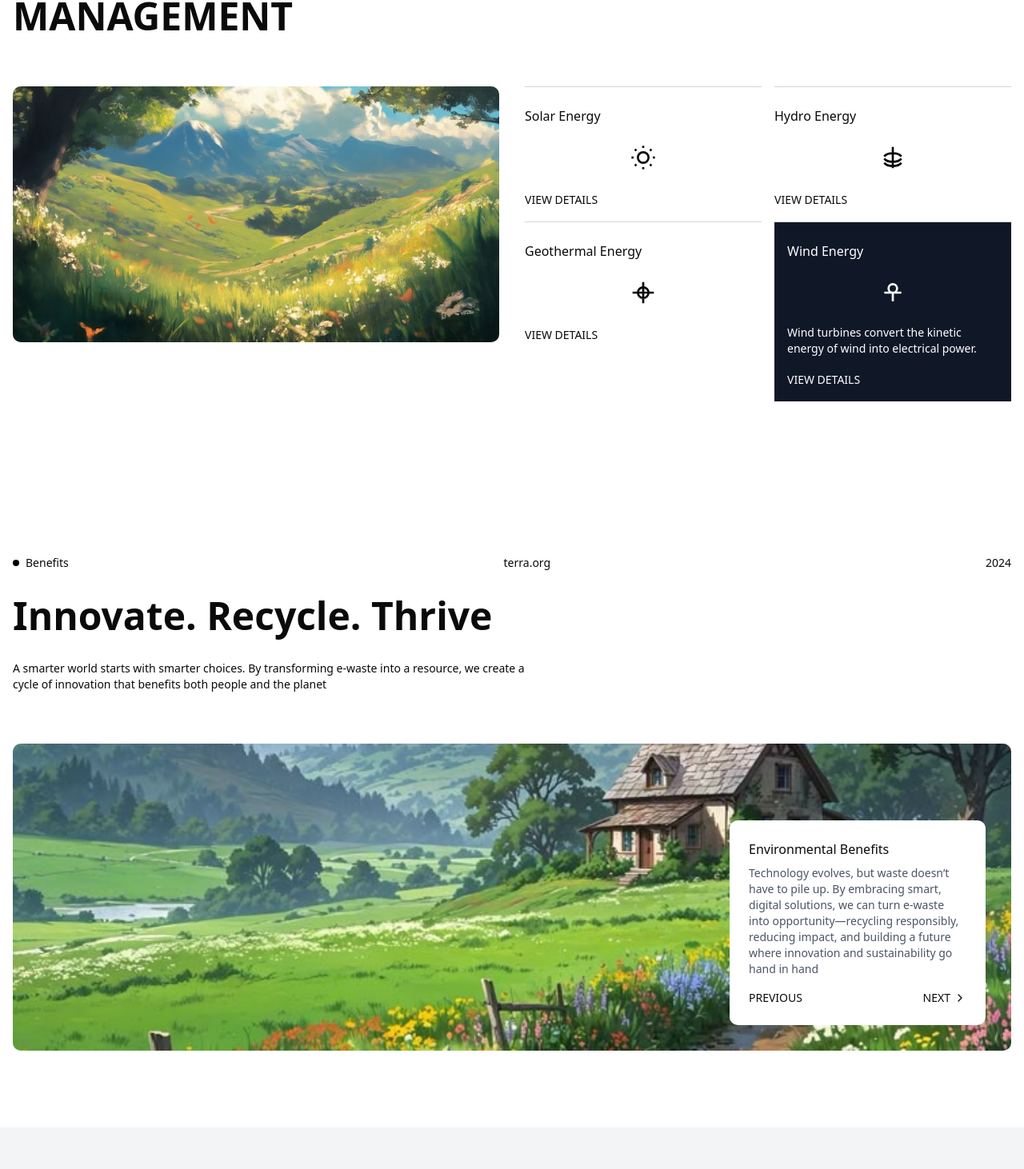
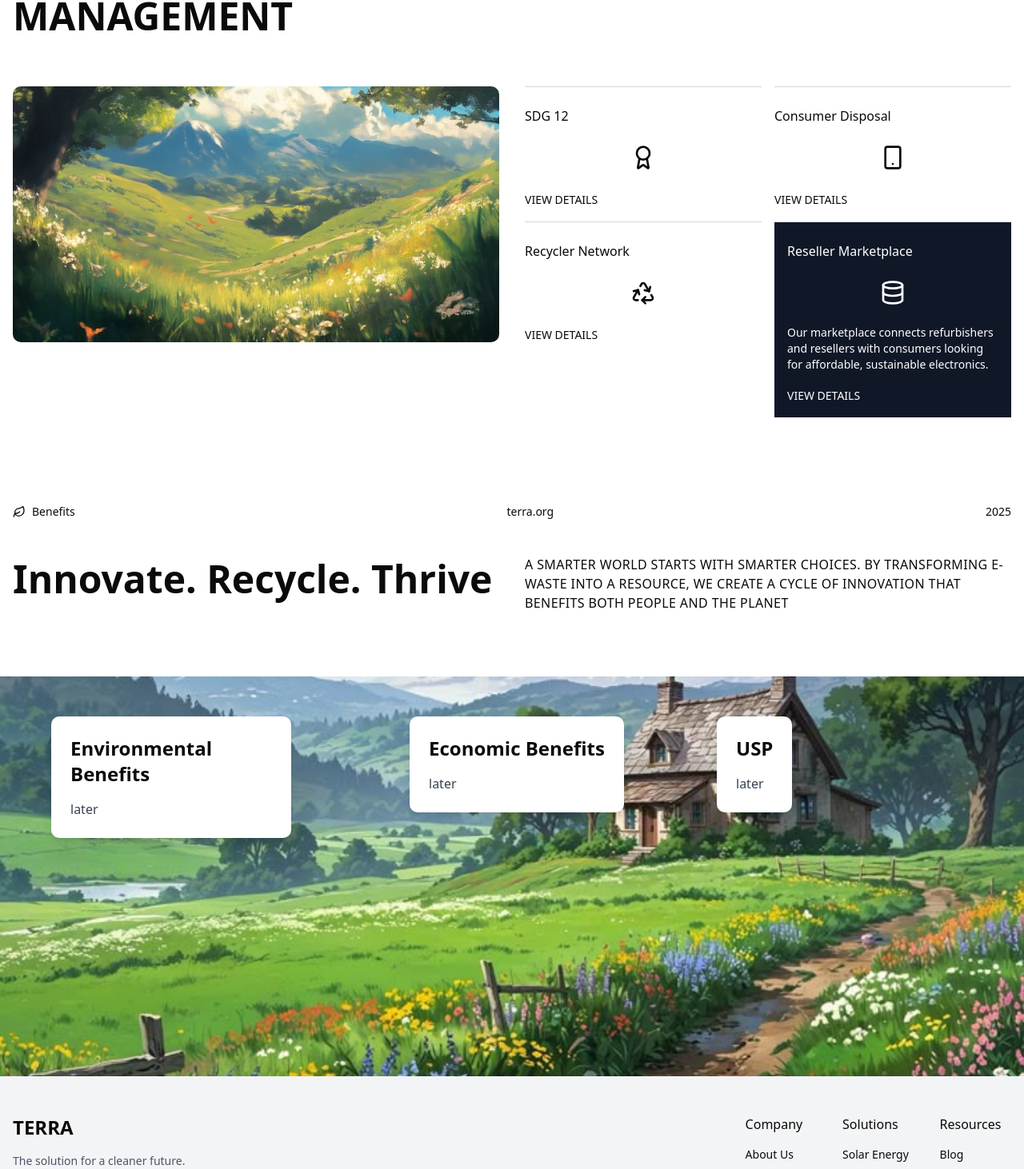
Before and after one commit to arkoroy05/Terra, a Next.js app in the folder Terra/web2/: page / in a window 1280 px wide. Shown: the part 1000-2462 px from the top of the page at 80% size. Built offline with nearby package versions, Linux system fonts and the light colour scheme.

Commit message:
minor landing page stuff

```diff
--- a/Terra/web2/app/page.js
+++ b/Terra/web2/app/page.js
@@ -1,7 +1,19 @@
+"use client"
 import Link from "next/link"
-import { ChevronDown, ChevronRight, ArrowRight } from "lucide-react"
+import { ChevronDown, ChevronRight, ArrowRight,Award , Smartphone,Recycle,Database} from "lucide-react"
+import { useState } from "react"
+import Image from "next/image"
 
 export default function Home() {
+  const [activeDetail, setActiveDetail] = useState(null)
+
+  const toggleDetails = (id) => {
+    if (activeDetail === id) {
+      setActiveDetail(null)
+    } else {
+      setActiveDetail(id)
+    }
+  }
   return (
     <div className="min-h-screen bg-white">
       {/* Navigation */}
@@ -70,67 +82,92 @@ export default function Home() {
           <div className="text-sm">terra.org</div>
           <div className="text-sm">2025</div>
         </div>
-          <h2 className="text-4xl md:text-5xl font-bold max-w-2xl mb-16">
-           THE NEW WAY OF E-WASTE MANAGEMENT
-          </h2>
+        <h2 className="text-4xl md:text-5xl font-bold max-w-2xl mb-16">THE NEW WAY OF E-WASTE MANAGEMENT</h2>
 
         <div className="grid grid-cols-1 md:grid-cols-2 gap-8">
           <div className="rounded-lg overflow-hidden h-80 bg-gray-200 flex items-center justify-center">
-              <img src="/hero2.jpg" alt="Image 1" className="w-full h-full object-cover" />
+            <img src="/hero2.jpg" alt="E-waste management" className="w-full h-full object-cover" />
           </div>
           <div className="grid grid-cols-2 gap-4">
             <div className="border-t border-gray-300 pt-6">
-                <h3 className="font-medium mb-4">Solar Energy</h3>
+              <h3 className="font-medium mb-4">SDG 12</h3>
               <div className="flex justify-center mb-4">
                 <div className="w-12 h-12 flex items-center justify-center">
-                    <svg viewBox="0 0 24 24" className="w-8 h-8" fill="none" stroke="currentColor" strokeWidth="2">
-                      <circle cx="12" cy="12" r="5" />
-                      <line x1="12" y1="1" x2="12" y2="3" />
-                      <line x1="12" y1="21" x2="12" y2="23" />
-                      <line x1="4.22" y1="4.22" x2="5.64" y2="5.64" />
-                      <line x1="18.36" y1="18.36" x2="19.78" y2="19.78" />
-                      <line x1="1" y1="12" x2="3" y2="12" />
-                      <line x1="21" y1="12" x2="23" y2="12" />
-                      <line x1="4.22" y1="19.78" x2="5.64" y2="18.36" />
-                      <line x1="18.36" y1="5.64" x2="19.78" y2="4.22" />
-                    </svg>
+                  <Award className="w-8 h-8" />
                 </div>
               </div>
-                <button className="text-sm font-medium">VIEW DETAILS</button>
+              <button className="text-sm font-medium" onClick={() => toggleDetails("sdg12")}>
+                VIEW DETAILS
+              </button>
+              {activeDetail === "sdg12" && (
+                <div className="mt-4 text-sm">
+                  <p>
+                    Sustainable Development Goal 12 focuses on responsible consumption and production patterns, which
+                    directly aligns with Terra's mission to manage e-waste effectively.
+                  </p>
+                </div>
+              )}
             </div>
             <div className="border-t border-gray-300 pt-6">
-                <h3 className="font-medium mb-4">Hydro Energy</h3>
+              <h3 className="font-medium mb-4">Consumer Disposal</h3>
               <div className="flex justify-center mb-4">
                 <div className="w-12 h-12 flex items-center justify-center">
-                    <svg viewBox="0 0 24 24" className="w-8 h-8" fill="none" stroke="currentColor" strokeWidth="2">
-                      <path d="M12 2v6m0 0c-3.5 0-6.5 1-8 3 1.5-2 4.5-3 8-3s6.5 1 8 3c-1.5-2-4.5-3-8-3zm0 0v14m-8-5c1.5 2 4.5 3 8 3s6.5-1 8-3m-16-4c1.5 2 4.5 3 8 3s6.5-1 8-3" />
-                    </svg>
+                  <Smartphone className="w-8 h-8" />
                 </div>
               </div>
-                <button className="text-sm font-medium">VIEW DETAILS</button>
+              <button className="text-sm font-medium" onClick={() => toggleDetails("consumer")}>
+                VIEW DETAILS
+              </button>
+              {activeDetail === "consumer" && (
+                <div className="mt-4 text-sm">
+                  <p>
+                    Terra simplifies the e-waste disposal process for consumers, providing convenient drop-off points
+                    and pickup services for old electronics.
+                  </p>
+                </div>
+              )}
             </div>
             <div className="border-t border-gray-300 pt-6">
-                <h3 className="font-medium mb-4">Geothermal Energy</h3>
+              <h3 className="font-medium mb-4">Recycler Network</h3>
               <div className="flex justify-center mb-4">
                 <div className="w-12 h-12 flex items-center justify-center">
-                    <svg viewBox="0 0 24 24" className="w-8 h-8" fill="none" stroke="currentColor" strokeWidth="2">
-                      <path d="M12 2v20M2 12h20M7 12c0-2.76 2.24-5 5-5s5 2.24 5 5-2.24 5-5 5-5-2.24-5-5z" />
-                    </svg>
+                  <Recycle className="w-8 h-8" />
                 </div>
               </div>
-                <button className="text-sm font-medium">VIEW DETAILS</button>
+              <button className="text-sm font-medium" onClick={() => toggleDetails("recycler")}>
+                VIEW DETAILS
+              </button>
+              {activeDetail === "recycler" && (
+                <div className="mt-4 text-sm">
+                  <p>
+                    Our platform connects certified e-waste recyclers with consumers, ensuring proper disposal and
+                    maximum resource recovery from electronic waste.
+                  </p>
+                </div>
+              )}
             </div>
             <div className="border-t border-gray-300 pt-6 bg-gray-900 text-white p-4">
-                <h3 className="font-medium mb-4">Wind Energy</h3>
+              <h3 className="font-medium mb-4">Reseller Marketplace</h3>
               <div className="flex justify-center mb-4">
                 <div className="w-12 h-12 flex items-center justify-center">
-                    <svg viewBox="0 0 24 24" className="w-8 h-8" fill="none" stroke="currentColor" strokeWidth="2">
-                      <path d="M12 12c2.21 0 4-1.79 4-4s-1.79-4-4-4-4 1.79-4 4 1.79 4 4 4zm0 0v8m-8-8h16" />
-                    </svg>
+                  <Database className="w-8 h-8" />
                 </div>
               </div>
-                <p className="text-sm mb-4">Wind turbines convert the kinetic energy of wind into electrical power.</p>
-                <button className="text-sm font-medium">VIEW DETAILS</button>
+              <p className="text-sm mb-4">
+                Our marketplace connects refurbishers and resellers with consumers looking for affordable, sustainable
+                electronics.
+              </p>
+              <button className="text-sm font-medium" onClick={() => toggleDetails("reseller")}>
+                VIEW DETAILS
+              </button>
+              {activeDetail === "reseller" && (
+                <div className="mt-4 text-sm">
+                  <p>
+                    Terra's reseller network gives electronic devices a second life, reducing waste and making
+                    technology more accessible.
+                  </p>
+                </div>
+              )}
             </div>
           </div>
         </div>
@@ -138,50 +175,99 @@ export default function Home() {
     </section>
 
       {/* Sustainable Future Section */}
-      <section className="py-16 md:py-24 bg-white">
-        <div className="container mx-auto px-4">
-          <div className="flex flex-col md:flex-row justify-between items-start mb-8">
-            <div className="flex items-center mb-4 md:mb-0">
-              <div className="w-2 h-2 bg-black rounded-full mr-2"></div>
-              <span className="text-sm">Benefits</span>
+      <section className="w-full bg-white">
+      {/* Header */}
+      <div className="container mx-auto px-4 py-3 flex justify-between items-center text-sm">
+        <div className="flex items-center gap-2">
+          <svg
+            xmlns="http://www.w3.org/2000/svg"
+            width="16"
+            height="16"
+            viewBox="0 0 24 24"
+            fill="none"
+            stroke="currentColor"
+            strokeWidth="2"
+            strokeLinecap="round"
+            strokeLinejoin="round"
+            className="lucide lucide-leaf"
+          >
+            <path d="M11 20A7 7 0 0 1 9.8 6.1C15.5 5 17 4.48 19 2c1 2 2 4.18 2 8 0 5.5-4.78 10-10 10Z" />
+            <path d="M2 21c0-3 1.85-5.36 5.08-6C9.5 14.52 12 13 13 12" />
+          </svg>
+          <span className="font-medium">Benefits</span>
         </div>
-            <div className="text-sm">terra.org</div>
-            <div className="text-sm">2024</div>
+        <div>terra.org</div>
+        <div>2025</div>
       </div>
-          <h2 className="text-4xl md:text-5xl font-bold max-w-2xl mb-8">
+
+      <div className="container mx-auto px-4 py-8">
+        <div className="grid md:grid-cols-2 gap-8 mb-12">
+          {/* Left column - Main heading */}
+          <div>
+            <h1 className="text-4xl md:text-5xl font-bold leading-tight">
             Innovate. Recycle. Thrive
-          </h2>
-          <p className="max-w-2xl text-sm mb-16">
+            </h1>
+          </div>
+
+          {/* Right column - Description */}
+          <div>
+            <p className="text-sm md:text-base uppercase tracking-wide">
             A smarter world starts with smarter choices. By transforming e-waste into a resource, we create a cycle of innovation that benefits both people and the planet
+
+
             </p>
-
-          <div className="relative h-96 bg-gray-200 rounded-lg overflow-hidden flex items-center justify-center">
-            <img src="/hero3.jpg" alt="Image 1" className="w-full h-full object-cover" />
-            <div className="absolute bottom-8 right-8 bg-white p-6 rounded-lg max-w-xs">
-              <h3 className="font-medium mb-2">Environmental Benefits</h3>
-              <p className="text-sm text-gray-600 mb-4">
-              Technology evolves, but waste doesn’t have to pile up. By embracing smart, digital solutions, we can turn e-waste into opportunity—recycling responsibly, reducing impact, and building a future where innovation and sustainability go hand in hand
-              </p>
-              <div className="flex justify-between text-sm">
-                <button className="flex items-center">PREVIOUS</button>
-                <button className="flex items-center">
-                  NEXT <ChevronRight className="ml-1 w-4 h-4" />
-                </button>
           </div>
         </div>
       </div>
+
+      {/* Full-width image section with card overlay */}
+      <div className="relative w-full h-[400px] md:h-[500px]">
+        {/* Background image */}
+        <Image
+          src="/hero3.jpg"
+          alt="Aerial view of sustainable landscape"
+          fill
+          className="object-cover"
+          priority
+        />
+
+        {/* Card overlay - Environmental Benefits */}
+        <div className="absolute left-[5%] top-[10%] bg-white p-6 max-w-[300px] rounded-lg shadow-lg">
+          <h2 className="text-2xl font-bold mb-4">Environmental Benefits</h2>
+          <p className="text-gray-700">
+            later
+          </p>
         </div>
+
+        {/* Card overlay - Economic Benefits */}
+        <div className="absolute left-[40%] top-[10%] bg-white p-6 max-w-[300px] rounded-lg shadow-lg">
+          <h2 className="text-2xl font-bold mb-4">Economic Benefits</h2>
+          <p className="text-gray-700">
+           later
+          </p>
+        </div>
+
+        <div className="absolute left-[70%] top-[10%] bg-white p-6 max-w-[300px] rounded-lg shadow-lg">
+          <h2 className="text-2xl font-bold mb-4"> USP</h2>
+          <p className="text-gray-700">
+           later
+          </p>
+        </div>
+
+
+      </div>
+
+
     </section>
-
 
       {/* Footer */}
       <footer className="py-12 bg-gray-100">
         <div className="container mx-auto px-4">
           <div className="flex flex-col md:flex-row justify-between">
             <div>
-              <h3 className="font-bold text-2xl mb-4">SUERGY</h3>
+              <h3 className="font-bold text-2xl mb-4">TERRA</h3>
               <p className="max-w-xs text-sm text-gray-600">
-                Leading the transition to sustainable energy solutions for a cleaner future.
+                 The solution for a cleaner future.
               </p>
             </div>
             <div className="grid grid-cols-2 md:grid-cols-3 gap-8 mt-8 md:mt-0">
@@ -239,7 +325,7 @@ export default function Home() {
             </div>
           </div>
           <div className="border-t border-gray-200 mt-12 pt-8 flex flex-col md:flex-row justify-between items-center">
-            <p className="text-sm text-gray-600">© 2024 SUERGY. All rights reserved.</p>
+            <p className="text-sm text-gray-600">© 2025 TERRA. All rights reserved.</p>
             <div className="flex space-x-6 mt-4 md:mt-0">
               <Link href="#" className="text-gray-600 hover:text-gray-900">
                 Terms
```
Lines whose indentation alone changed are shown as unchanged.
